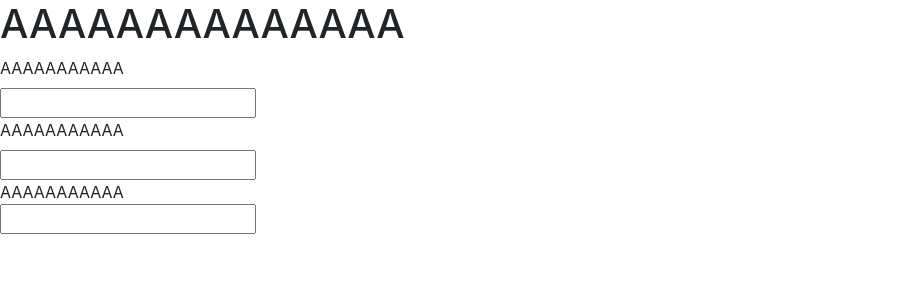
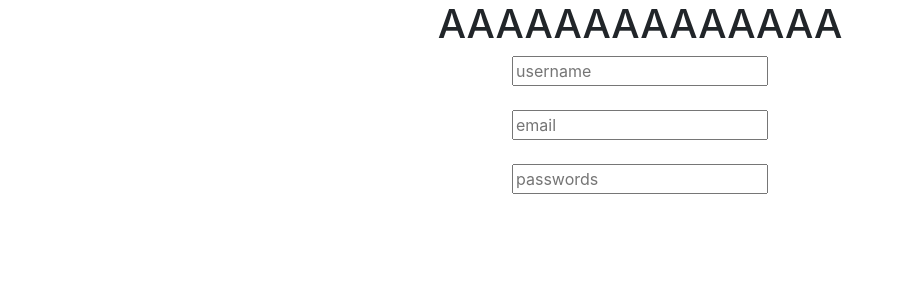
Before and after one commit to beneficialcucumber/something, a Flask app: page /login in a window 1280 px wide. Shown: the part 56-356 px from the top of the page, without its empty margins (0-904 px from the left). Run offline with Flask 2, Linux system fonts and the light colour scheme; some libraries are stand-ins or nearby versions.

Commit message:
did a thing

```diff
--- a/app/static/css/style.css
+++ b/app/static/css/style.css
@@ -10,9 +10,12 @@
     margin-top: 2rem;
 }
 
-#text{
-    width: 1000px;
-}
+
 .form{
+    align-content: center;
     background-color:white;
 }
+
+.container1{
+    background-color: black;
+}
--- a/app/templates/account/login.html
+++ b/app/templates/account/login.html
@@ -1,15 +1,12 @@
 {% extends "base.html" %}
 {% block main %}
 <div action="/login">
-    <h1>AAAAAAAAAAAAAA</h1>
-    <div class="form">
+    <h1 style="text-align: center;">AAAAAAAAAAAAAA</h1>
+    <div class="form" style="text-align: center;">
         <form id="form_somebody_once_told_me_the_world_is_gonna_roll_me,_i_aint_the_sharpest_tool_in_the_shed...she_was_looking_kinda_dumb_with_her_finger_and_her_thumb_in_the_shape_of_an_L_on_her_forehead">
-            <label>AAAAAAAAAAA</label><br>
-            <input type="text"><br>
-            <label>AAAAAAAAAAA</label><br>
-            <input type="text"><br>
-            <lable>AAAAAAAAAAA</lable><br>
-            <input type="text"><br>
+            <input type="text" placeholder="username"><br><br>
+            <input type="text" placeholder="email"><br><br>
+            <input type="text" placeholder="passwords"><br><br>
         </form>
     </div>
 </div>
```
Also changed, not shown: app/templates/account/register.html (+4 -6 lines).
